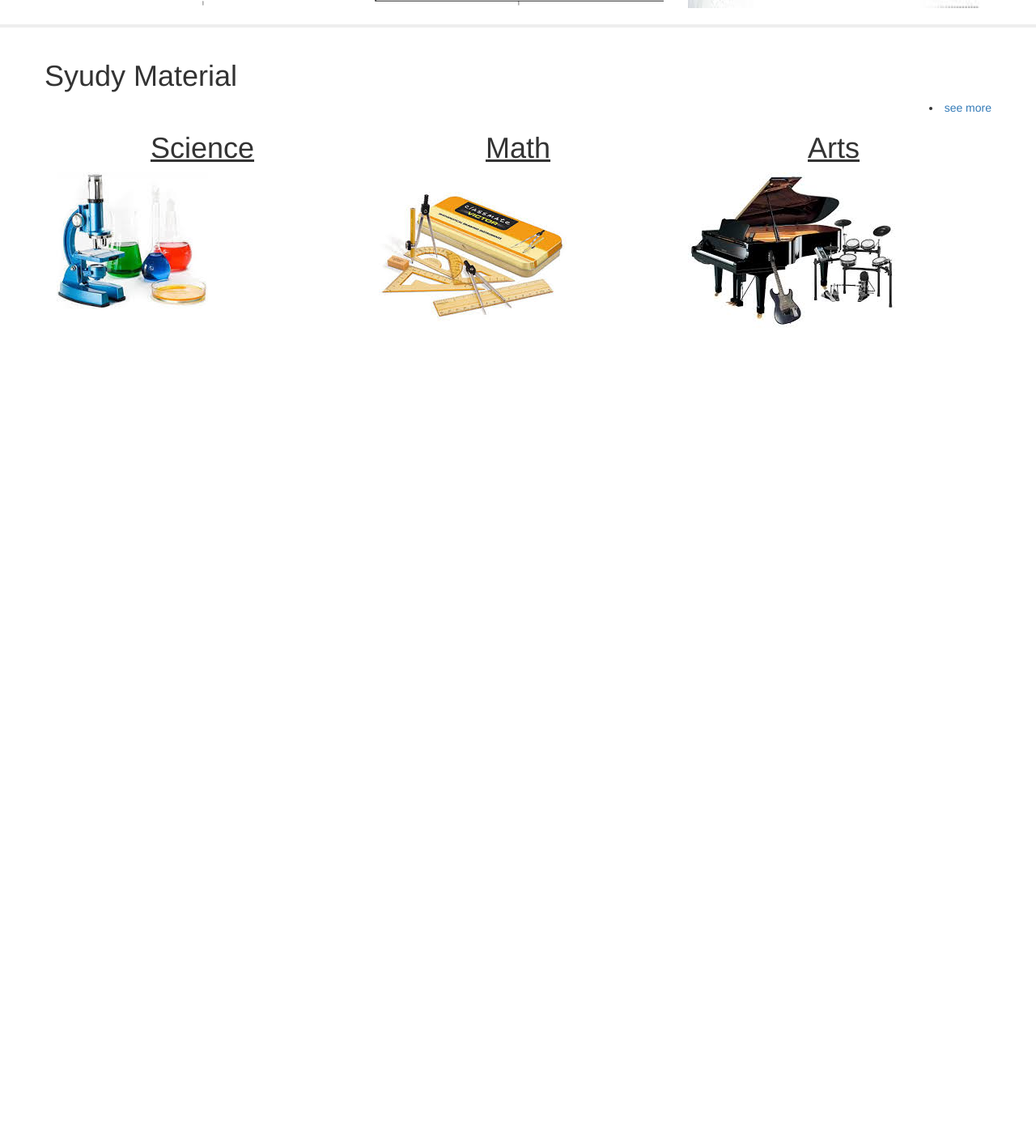
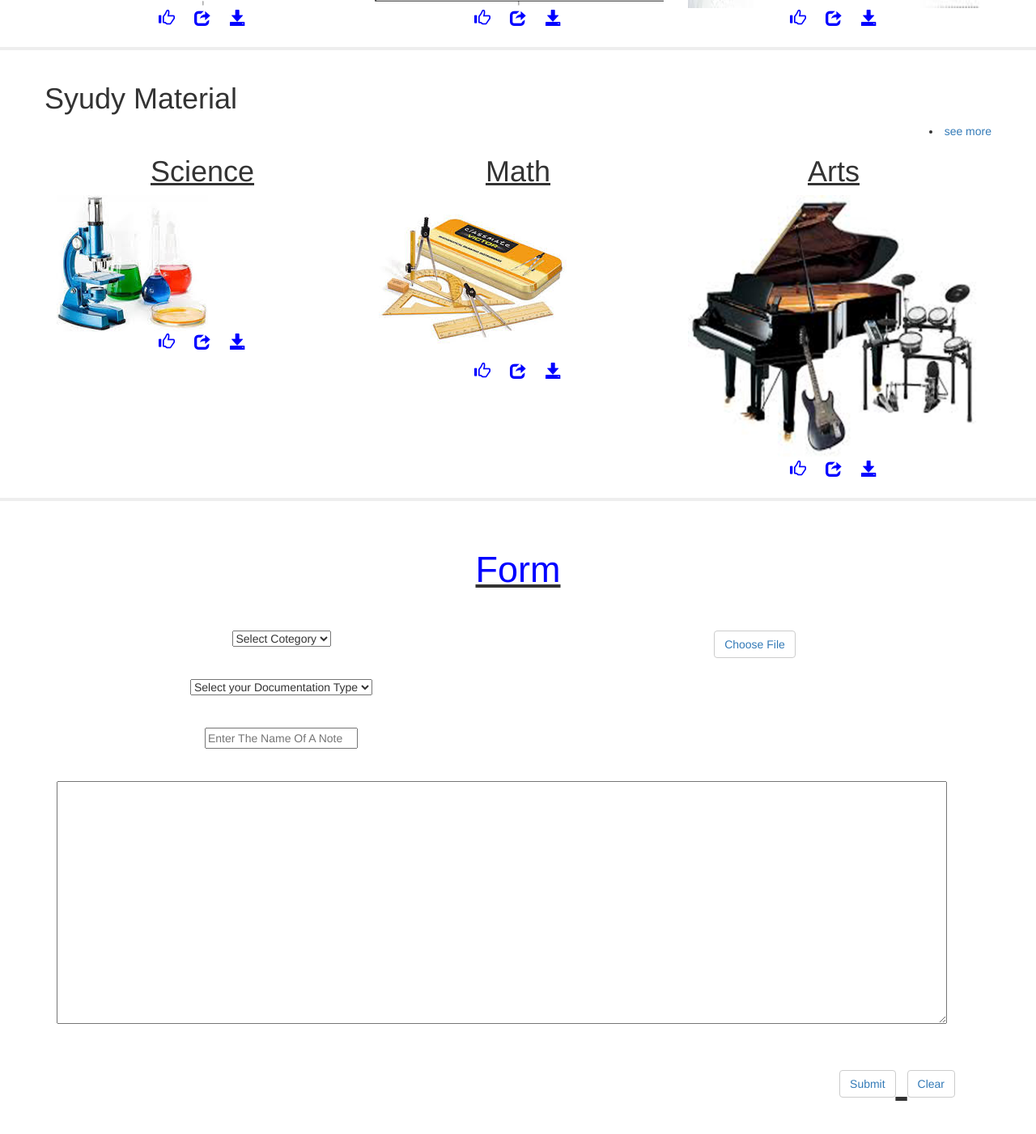
Before and after one commit to dwell13/NoteShare, a plain HTML site: page index.html in a window 1280 px wide. Shown: the part 1279-2680 px from the top of the page at 81% size. Before the commit the page ends 1697 px from the top, so only its background shows below. Drawn offline with Linux system fonts and the light colour scheme.

Commit message:
form section complet

```diff
--- a/index.html
+++ b/index.html
@@ -60,9 +60,31 @@
 	.navbar-nav a{
 	color:white;
 	}
-	li:hover{
-	font-size:25px;
+
+	div span{
+	font-size:20px;
 	color:blue;
+	padding:10px;
+	}
+	div span:hover{
+	color:red;
+	font-size:30px;
+	}
+
+	#description{
+	height:300px;
+	width:1100px;
+	}
+
+	.size-color{
+	color:blue;
+	font-size:45px;
+	}
+
+  .submit-btn{
+	padding:30px;
+	font-size:50px;
+	color:red;
 	}
 
 	</style>
@@ -72,10 +94,9 @@
 	<div class="container-fluid">
 		<div class="text-right">
 			<a class="navbar-brand"  href="#home" > NoteShare </a>
-			<span class="icon"><i class="fa fa-search"></i></span>
 			<input type="search" id="search" placeholder="Search..." />
             <a href="#" class="btn btn-default my-rounded-button">Search</a>
-            <a href="#" class="btn btn-primary my-rounded-button">Upload</a>
+            <a href="#form" class="btn btn-primary my-rounded-button">Upload</a>
         </div>
 	</div>
 	</nav>
@@ -112,16 +133,24 @@
 						<u><h1>Science</h1></u>
 						<img src="assets/image/science.jpg" class="img-responsive">
 
+						<a href="#"><span class="icon"><i class="glyphicon glyphicon-thumbs-up"></i></span></a>
+						<a href="#"><span class="icon"><i class="glyphicon glyphicon-share"></i></span></a>
+						<a href="#"><span class="icon"><i class="glyphicon glyphicon-save"></i></span></a>
+
 					</div>
 					<div class="col-md-4 text-center">
 						<u><h1>Math</h1></u>
 						<img src="assets/image/math.jpg" class="img-responsive">
-
+						<a href="#"><span class="icon"><i class="glyphicon glyphicon-thumbs-up"></i></span></a>
+						<a href="#"><span class="icon"><i class="glyphicon glyphicon-share"></i></span></a>
+						<a href="#"><span class="icon"><i class="glyphicon glyphicon-save"></i></span></a>
 					</div>
 					<div class="col-md-4 text-center">
 						<u><h1>Arts</h1></u>
 						<img src="assets/image/art.jpg" class="img-responsive">
-
+						<a href="#"><span class="icon"><i class="glyphicon glyphicon-thumbs-up"></i></span></a>
+						<a href="#"><span class="icon"><i class="glyphicon glyphicon-share"></i></span></a>
+						<a href="#"><span class="icon"><i class="glyphicon glyphicon-save"></i></span></a>
 					</div>
 				</div>
 			</div>
@@ -140,23 +169,75 @@
 					<div class="col-md-4 text-center">
 						<u><h1>Science</h1></u>
 						<img src="assets/image/science1.jpg" class="img-responsive">
-
+						<a href="#"><span class="icon "><i class="glyphicon glyphicon-thumbs-up"></i></span></a>
+						<a href="#"><span class="icon"><i class="glyphicon glyphicon-share"></i></span></a>
+						<a href="#"><span class="icon"><i class="glyphicon glyphicon-save"></i></span></a>
 					</div>
 					<div class="col-md-4 text-center">
 						<u><h1>Math</h1></u>
 						<img src="assets/image/math1.jpg" class="img-responsive">
-
+						<a href="#"><span class="icon"><i class="glyphicon glyphicon-thumbs-up"></i></span></a>
+						<a href="#"><span class="icon"><i class="glyphicon glyphicon-share"></i></span></a>
+						<a href="#"><span class="icon"><i class="glyphicon glyphicon-save"></i></span></a>
 					</div>
 					<div class="col-md-4 text-center">
 						<u><h1>Arts</h1></u>
-						<img src="assets/image/art1.jpg" class="img-responsive">
-
+						<img src="assets/image/arts.jpg" class="img-responsive">
+						<a href="#"><span class="icon"><i class="glyphicon glyphicon-thumbs-up"></i></span></a>
+						<a href="#"><span class="icon"><i class="glyphicon glyphicon-share"></i></span></a>
+						<a href="#"><span class="icon"><i class="glyphicon glyphicon-save"></i></span></a>
 					</div>
 				</div>
 			</div>
 			</div>
 		</div>
 		</section>
+		<hr>
+
+		<section id="form">
+		<div class="container">
+			<div class="row">
+		<form>
+		<br>
+		<u><h1 class="text-center size-color">Form</h1><u>
+		<br><br>
+			<div class="col-md-6 text-center">
+			<select name=cotegory >
+			<option>Select Cotegory</option>
+			<option>1</option>
+			<option>2</option>
+			<option>3</option>
+			<option>4</option>
+			<option>5</option>
+			</select>
+			<br><br><br>
+			<select name=cotegory >
+			<option>Select your Documentation Type</option>
+			<option>1</option>
+			<option>2</option>
+			<option>3</option>
+			<option>4</option>
+			<option>5</option>
+			</select>
+			<br><br><br>
+			<input type="text" placeholder="Enter The Name Of A Note">
+			<br><br><br>
+
+			</div>
+			<div class="col-md-6 text-center">
+			<li class="btn btn-default"><a href="#">Choose File</a></li>
+			</div>
+
+			</div>
+			<textarea id="description" placeholder="Add an optional extended description…" >
+			</textarea>
+			<div class="submit-btn text-right">
+			<li class="btn btn-default"><a href="#">Submit</a></li>
+			<li class="btn btn-default"><a href="#">Clear</a></li>
+			</div>
+		</div>
+		</section>
+
 
 </body>
 </html>
```
Also changed, not shown: assets/image/arts.JPG (added), assets/image/math1.JPG (added), assets/image/science1.JPG (added).
